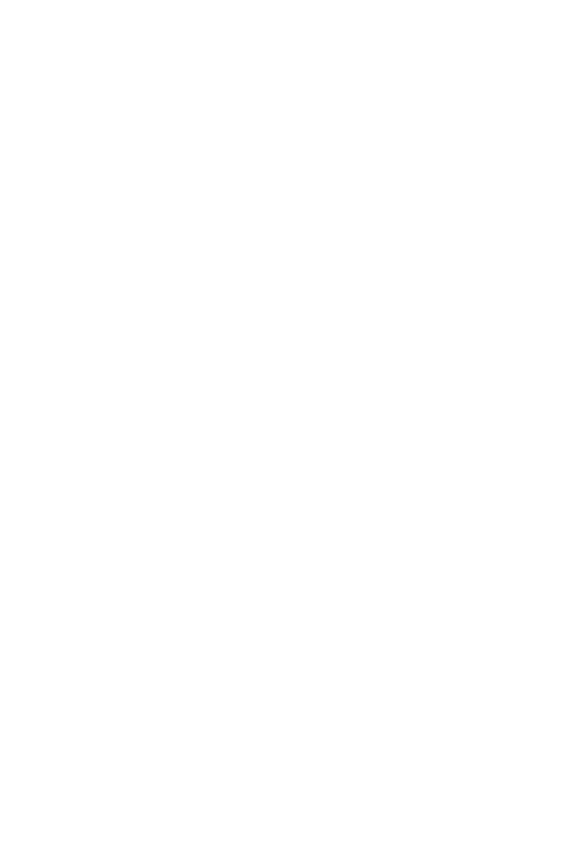
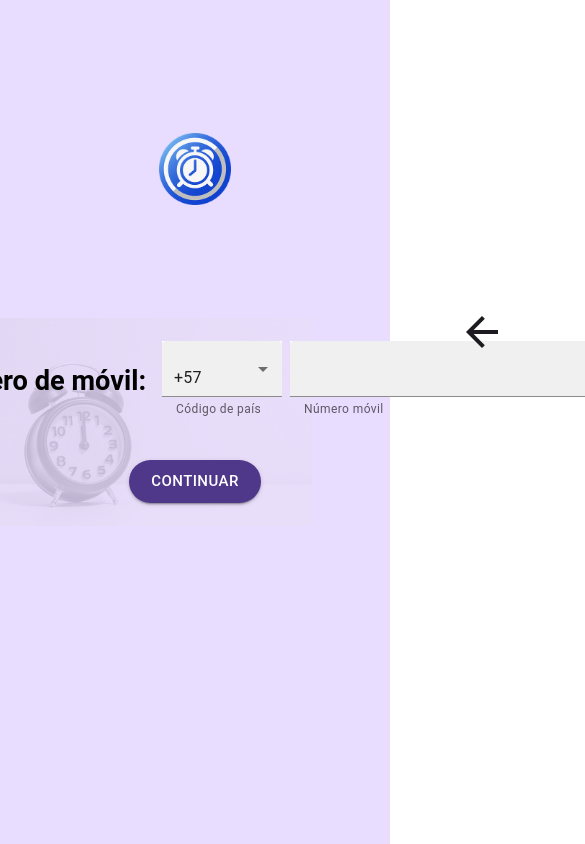
Before and after one commit to mflores831/alertix_web_MISW, a React (Create React App) app: page /ingreso-numero in a window 390 px wide. Before the commit this address had no page. Shown: the whole page, 585 px wide, since content can reach past the window. Built offline with nearby package versions, Linux system fonts and the light colour scheme.

Commit message:
Adición de screen PhoneNumberInput

```diff
--- a/src/App.js
+++ b/src/App.js
@@ -1,12 +1,14 @@
 import React from "react";
 import { BrowserRouter as Router, Route, Routes } from "react-router-dom";
 import Login from "./screens/Login";
+import PhoneNumberInput from "./screens/PhoneNumberInput"; // Nueva pantalla de ingreso de número
 
 const App = () => {
   return (
     <Router>
       <Routes>
         <Route path="/" element={<Login />} />
+        <Route path="/ingreso-numero" element={<PhoneNumberInput />} />
       </Routes>
     </Router>
   );
--- /dev/null
+++ b/src/components/BackButton.js
@@ -0,0 +1,25 @@
+import { Box } from "@mui/material";
+import ArrowBackIcon from "@mui/icons-material/ArrowBack";
+import { useNavigate } from "react-router-dom";
+
+const BackButton = ({ top = 300, left = 450 }) => { // Valores por defecto
+  const navigate = useNavigate();
+
+  return (
+    <Box
+      sx={{
+        position: "absolute",
+        top: top, // Usa el valor pasado como prop
+        left: left,
+        cursor: "pointer",
+        zIndex: 10,
+        padding: "8px",
+      }}
+      onClick={() => navigate(-1)}
+    >
+      <ArrowBackIcon sx={{ fontSize: 48, color: "#1D1B20" }} />
+    </Box>
+  );
+};
+
+export default BackButton;
--- /dev/null
+++ b/src/components/ContinueButton.js
@@ -0,0 +1,31 @@
+import React from "react";
+import { Button } from "@mui/material";
+import { useNavigate } from "react-router-dom";
+
+
+const ContinueButton = () => {
+    const navigate = useNavigate();
+
+    const handleContinueClick = () => {
+        navigate("/seleccion-forma"); // 🔄 Navega a la pantalla de selección de forma
+    };
+
+  return (
+          <Button
+            variant="contained"
+            sx={{
+              mt: 3,
+              borderRadius: "50px",
+              backgroundColor: "#4F378A",
+              "&:hover": { backgroundColor: "#3D2B6F" },
+            }}
+            size="large"
+            onClick={handleContinueClick}
+          >
+            Continuar
+          </Button>
+
+  );
+};
+
+export default ContinueButton;
--- /dev/null
+++ b/src/screens/PhoneNumberInput.js
@@ -0,0 +1,102 @@
+import React from "react";
+import ContinueButton from "../components/ContinueButton";
+import BackButton from "../components/BackButton";
+import { Container, Box, Typography, TextField, MenuItem, FormControl, FormHelperText } from "@mui/material";
+
+const PhoneNumberInput = () => {
+  return (
+    <Box
+      sx={{
+        minHeight: "100vh",
+        backgroundColor: "#E9DDFF",
+        backgroundImage: "url('/fondo_reloj.png')",
+        backgroundSize: "80% auto",
+        backgroundPosition: "left center",
+        backgroundRepeat: "no-repeat",
+        display: "flex",
+        justifyContent: "center",
+        alignItems: "center",
+        flexDirection: "column",
+        position: "relative",
+      }}
+    >
+      {/* Capa translúcida */}
+      <Box
+        sx={{
+          position: "absolute",
+          width: "100%",
+          height: "100%",
+          backgroundColor: "rgba(233, 221, 255, 0.8)",
+          zIndex: 1,
+        }}
+      />
+    {/* Botón de regreso en la parte superior izquierda */}
+    <BackButton />
+
+      <Container maxWidth="sm" sx={{ position: "relative", zIndex: 2 }}>
+        {/* Contenedor en fila centrado */}
+        <Box sx={{ display: "flex", flexDirection: "column", alignItems: "center", gap: 2 }}>
+          {/* Texto + Inputs en una sola línea centrada */}
+          <Box sx={{ display: "flex", alignItems: "center", gap: 2, justifyContent: "center" }}>
+            <Typography
+              variant="h5"
+              fontWeight={600}
+              sx={{
+                color: "#000",
+                whiteSpace: "nowrap",
+                fontSize: "1.7rem", // Ajuste de tamaño manual
+              }}
+            >
+              Ingrese su número de móvil:
+            </Typography>
+
+            {/* Inputs alineados en fila */}
+            <Box sx={{ display: "flex", gap: 1 }}>
+              {/* Código de país */}
+              <FormControl sx={{ width: "120px" }}>
+                <TextField
+                  select
+                  variant="filled"
+                  defaultValue="+57"
+                  sx={{ backgroundColor: "white" }}
+                >
+                  <MenuItem value="+57">+57</MenuItem>
+                  <MenuItem value="+51">+51</MenuItem>
+                  <MenuItem value="+1">+1</MenuItem>
+                </TextField>
+                <FormHelperText sx={{ textAlign: "left" }}>Código de país</FormHelperText>
+              </FormControl>
+
+              {/* Número móvil */}
+              <FormControl sx={{ width: "300px" }}>
+                <TextField variant="filled" fullWidth sx={{ backgroundColor: "white" }} />
+                <FormHelperText sx={{ textAlign: "left" }}>Número móvil</FormHelperText>
+              </FormControl>
+            </Box>
+          </Box>
+
+          {/* Botón de continuar */}
+          <ContinueButton />
+        </Box>
+      </Container>
+
+      {/* Imagen responsive */}
+      <Box
+        component="img"
+        src="/logo_alertix.png"
+        alt="Logo"
+        sx={{
+          position: "absolute",
+          top: { xs: "20%", md: "30%" },
+          left: "50%",
+          transform: "translate(-50%, -50%) scale(0.6)",
+          width: { xs: "120px", md: "200px" },
+          height: { xs: "120px", md: "200px" },
+          zIndex: 2,
+        }}
+      />
+    </Box>
+  );
+};
+
+export default PhoneNumberInput;
```
